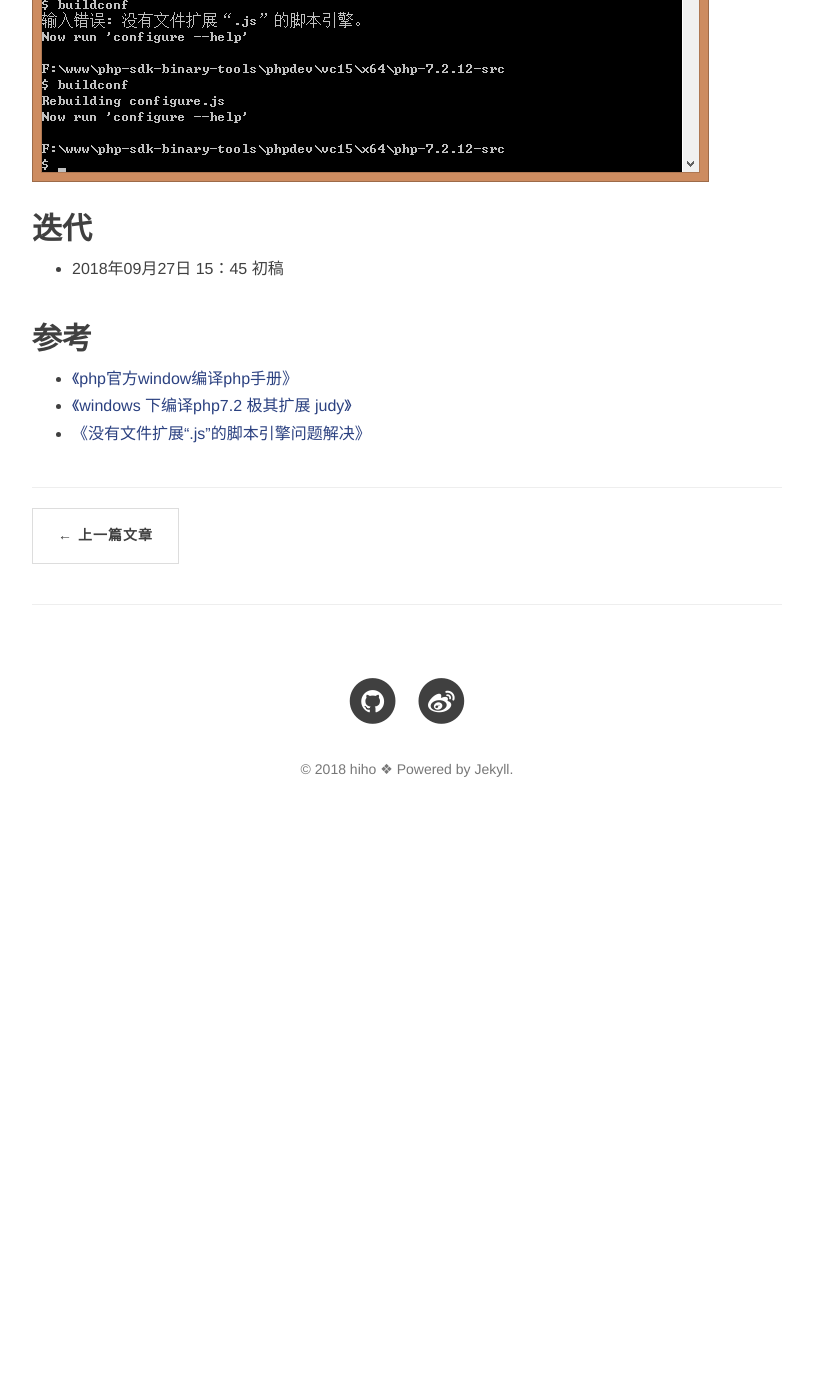
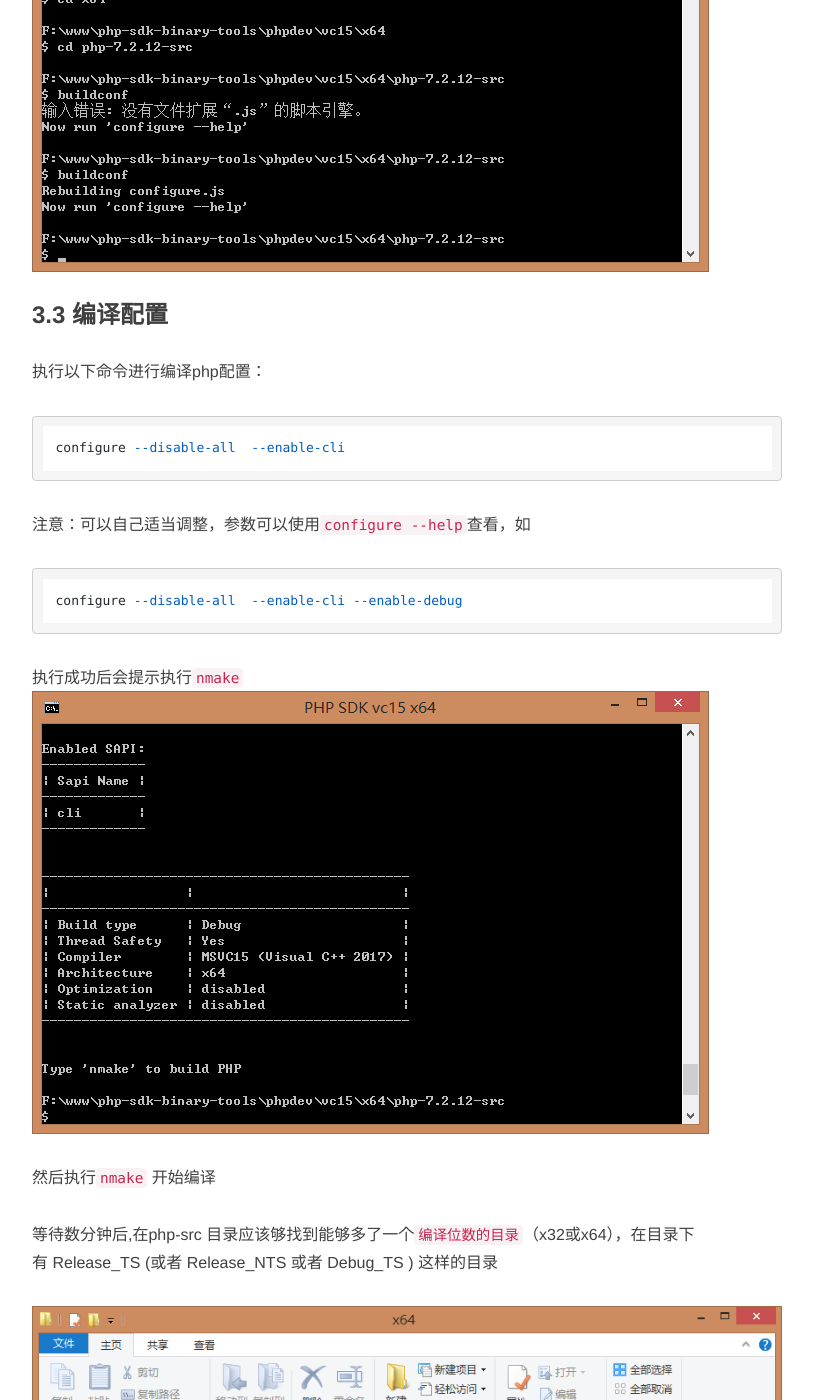
Before and after one commit to hihozhou/hihoZhou.github.io, a Jekyll site: the page built from _posts/2018-11-17-window-compile-php-extensions.md, in a window 1280 px wide and 1400 px high, scrolled down 7490 px. Shown: the whole window, without its empty margins (233-1046 px from the left). Built offline with Jekyll 4.4.1, drawn with Linux system fonts in a browser that asks for light colours; nearby versions of some CDN libraries; Markdown is read by kramdown in place of the engine named in the settings; comment, search, counter and statistics services are not loaded; before the commit the page ends 8337 px from its top, so only the background shows below that; some of the changed text lies outside the part shown.

Commit message:
compile php

````diff
--- a/_posts/2018-11-17-window-compile-php-extensions.md
+++ b/_posts/2018-11-17-window-compile-php-extensions.md
@@ -70,25 +70,62 @@ phpsdk_buildtree脚本将根据当前使用的VC ++版本创建路径，并切
 ![7.png](/source/images/window-compile-php-extensions/7.png)
 
 ## 3.编译php
-### 3.1 编译
+
+### 3.1 构建配置的环境
 上面已经将编译前的构建准备环境好了，编译前在php-sdk-binary-tools中调用starter脚本以自动设置所需构建配置的环境`phpsdk-vc15-x64.bat`，
+
 ### 3.2 执行buildconf
-切换到php源码根目录，然后执行`buildconf`命令。
+切换到`php源码根目录`，然后执行`buildconf`命令。
 如果提示`输入错误: 没有文件扩展“.js”的脚本引擎。`
 ![8.png](/source/images/window-compile-php-extensions/8.png)
-这里主要原因是系统安装IDE（Dreamwear、UltraEdit、EditPlus，我之前安装phpstorm修改了）后后修改了.js文件的默认打开方式。
+
+这里主要原因是：系统安装IDE（Dreamwear、UltraEdit、EditPlus，我之前安装phpstorm修改了）后后修改了.js文件的默认打开方式。
 当想直接执行js脚本时就会出现此错误。
 快捷键`win + r`，然后输入`regedit`,打开注册表编辑器，定位[HKEY_CLASSES_ROOT.js]这一项，双击默认值将其改为“JSFile”即可。如图所示：
 ![9.png](/source/images/window-compile-php-extensions/9.png)
 ![10.png](/source/images/window-compile-php-extensions/10.png)
 ![11.png](/source/images/window-compile-php-extensions/11.png)
+
 然后就可以执行成功了
+
 ![12.png](/source/images/window-compile-php-extensions/12.png)
 
 
+
+### 3.3 编译配置
+
+执行以下命令进行编译php配置：
+
+```bash
+configure --disable-all  --enable-cli
+```
+
+注意：可以自己适当调整，参数可以使用`configure --help`查看，如
+```bash
+configure --disable-all  --enable-cli --enable-debug
+```
+
+执行成功后会提示执行`nmake`
+![13.png](/source/images/window-compile-php-extensions/13.png)
+
+然后执行`nmake` 开始编译
+
+等待数分钟后,在php-src 目录应该够找到能够多了一个`编译位数的目录`（x32或x64），在目录下有 Release_TS (或者 Release_NTS 或者 Debug_TS ) 这样的目录
+
+![14.png](/source/images/window-compile-php-extensions/14.png)
+
+如果编译正常的话 这下面会有 php.exe 文件 证明编译php文件成功.
+
+运行编译好的 `php.exe -v`查看是否正常运行
+![15.png](/source/images/window-compile-php-extensions/15.png)
+
+
+### 4.编译php扩展
+
 ## 迭代
 
-* 2018年09月27日 15：45 初稿
+* 2018年11月17日 15：45 初稿
+* 2018年11月20日 22：26 添加最后编译php步骤
 
 ## 参考
 
````
Also changed, not shown: source/images/window-compile-php-extensions/13.png (added), source/images/window-compile-php-extensions/14.png (added), source/images/window-compile-php-extensions/15.png (added).
